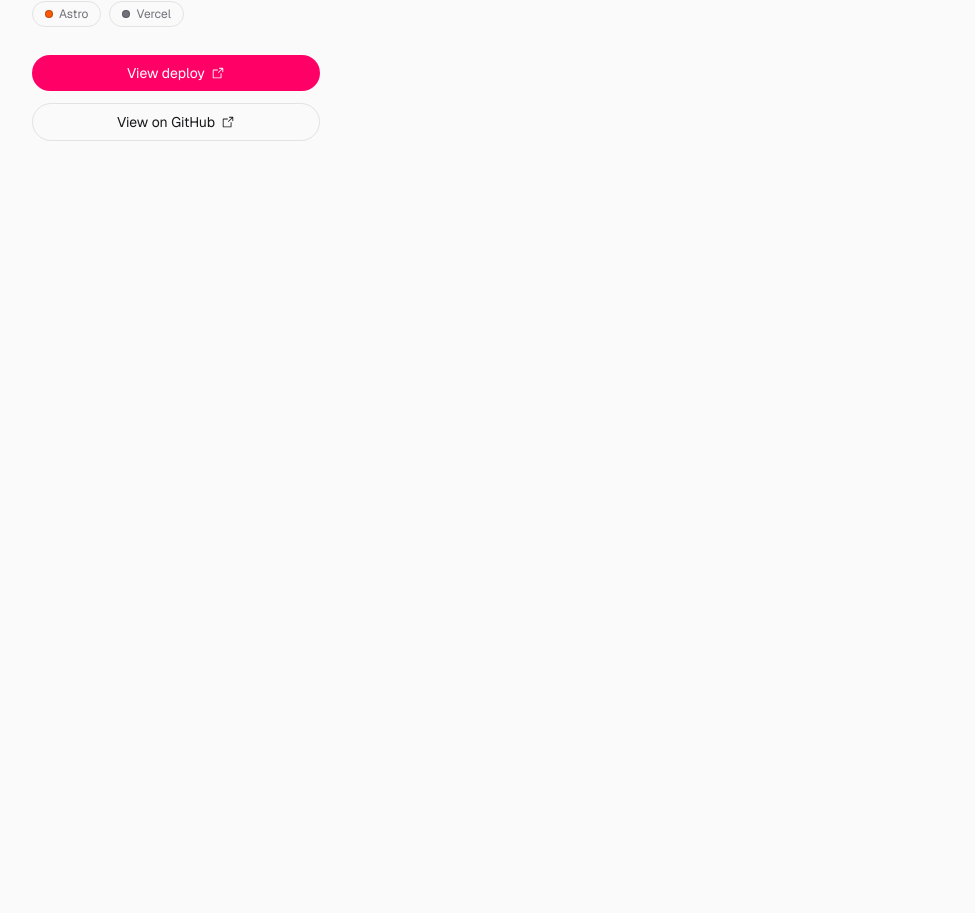
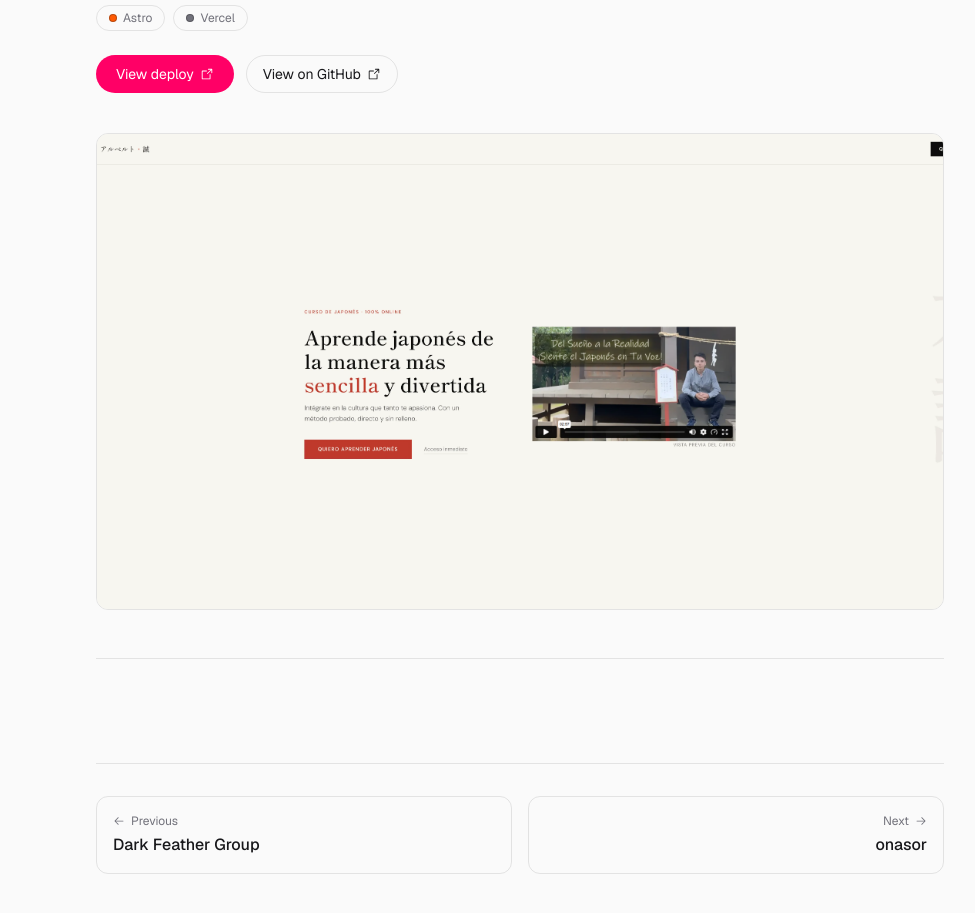
Before and after one commit to GonzaloRosano/grosano, a Next.js app: page /projects/aruberuto in a window 1280 px wide. Shown: the part 227-1140 px from the top of the page, without its empty margins (120-1095 px from the left). Before the commit the page ends 800 px from the top, so only its background shows below. Built offline with nearby package versions, Linux system fonts and the light colour scheme; no server answers.

Commit message:
feat: rediseña la página de proyecto con captura, navegación y README limpio

```diff
--- a/src/app/projects/[repo]/page.tsx
+++ b/src/app/projects/[repo]/page.tsx
@@ -1,14 +1,21 @@
 import type { Metadata } from "next";
+import Image from "next/image";
+import Link from "next/link";
 import { notFound } from "next/navigation";
 import ReactMarkdown from "react-markdown";
 import remarkGfm from "remark-gfm";
 import rehypeRaw from "rehype-raw";
-import { ArrowSquareOut } from "@phosphor-icons/react/dist/ssr";
+import {
+  ArrowLeft,
+  ArrowRight,
+  ArrowSquareOut,
+} from "@phosphor-icons/react/dist/ssr";
 import { BackLink } from "@/components/BackLink";
 import { ThemeToggle } from "@/components/ThemeToggle";
 import { LangToggle } from "@/components/LangToggle";
 import { PROJECTS } from "@/data/content";
 import { getProjectReadme } from "@/lib/github";
+import { cleanReadme } from "@/lib/readme";
 import { languageColor } from "@/lib/languageColors";
 
 const publicProjects = PROJECTS.filter((p) => p.isPublic);
@@ -26,6 +33,7 @@ export async function generateMetadata(
   return {
     title: `${project.name} · Gonzalo Rosano`,
     description: project.summary.en,
+    openGraph: project.image ? { images: [project.image] } : undefined,
   };
 }
 
@@ -39,9 +47,12 @@ export default async function ProjectPage(
   props: PageProps<"/projects/[repo]">
 ) {
   const { repo } = await props.params;
-  const project = publicProjects.find((p) => p.slug === repo);
+  const index = publicProjects.findIndex((p) => p.slug === repo);
+  if (index === -1) notFound();
 
-  if (!project) notFound();
+  const project = publicProjects[index];
+  const prev = publicProjects[(index - 1 + publicProjects.length) % publicProjects.length];
+  const next = publicProjects[(index + 1) % publicProjects.length];
 
   const [fetchedEn, fetchedEs] = await Promise.all([
     getProjectReadme(repo, "README.md"),
@@ -50,31 +61,43 @@ export default async function ProjectPage(
 
   // Si uno de los dos falla (ej. rate limit de la API en build time), mostramos
   // el otro igual en vez de dejar la seccion vacia para ese idioma.
-  const readmeEn = fetchedEn ?? fetchedEs;
-  const readmeEs = fetchedEs ?? fetchedEn;
+  const rawEn = fetchedEn ?? fetchedEs;
+  const rawEs = fetchedEs ?? fetchedEn;
+  const readmeEn = rawEn ? cleanReadme(rawEn) : null;
+  const readmeEs = rawEs ? cleanReadme(rawEs) : null;
+
+  const shot = project.image && (
+    <Image
+      src={project.image}
+      alt={project.name}
+      fill
+      priority
+      sizes="(min-width: 1024px) 896px, 100vw"
+      className="object-cover object-top"
+    />
+  );
 
   return (
     <>
       <ThemeToggle />
       <LangToggle />
 
-      <main className="mx-auto flex w-full max-w-5xl flex-col px-6 py-16">
+      <main className="mx-auto flex w-full max-w-4xl flex-col px-6 py-16">
         <BackLink />
 
-        <div className="mt-8 flex flex-col gap-12 lg:flex-row lg:items-start lg:gap-10">
-          <div className="flex flex-col gap-3 lg:sticky lg:top-16 lg:w-72 lg:shrink-0">
-            <h1 className="text-2xl font-semibold tracking-tight sm:text-3xl">
+        <header className="mt-10 flex flex-col gap-4">
+          <h1 className="text-4xl font-semibold tracking-tight sm:text-5xl">
             {project.name}
           </h1>
 
-            <p className="lang-en text-base text-muted">
+          <p className="lang-en max-w-2xl text-lg text-muted">
             {project.summary.en}
           </p>
-            <p className="lang-es text-base text-muted">
+          <p className="lang-es max-w-2xl text-lg text-muted">
             {project.summary.es}
           </p>
 
-            <ul className="mt-1 flex flex-wrap gap-2">
+          <ul className="flex flex-wrap gap-2">
             {project.stack.map((tech) => (
               <li
                 key={tech}
@@ -89,13 +112,13 @@ export default async function ProjectPage(
             ))}
           </ul>
 
-            <div className="mt-4 flex flex-col items-stretch gap-3 sm:flex-row sm:flex-wrap lg:flex-col">
+          <div className="mt-2 flex flex-wrap gap-3">
             {project.demo && (
               <a
                 href={project.demo}
                 target="_blank"
                 rel="noreferrer noopener"
-                  className="flex items-center justify-center gap-1.5 rounded-full bg-accent px-4 py-2 text-sm text-white transition-opacity duration-200 hover:opacity-90"
+                className="flex items-center justify-center gap-1.5 rounded-full bg-accent px-5 py-2 text-sm text-white transition-opacity duration-200 hover:opacity-90"
               >
                 <span className="lang-en">View deploy</span>
                 <span className="lang-es">Ver deploy</span>
@@ -113,9 +136,27 @@ export default async function ProjectPage(
               <ArrowSquareOut size={14} />
             </a>
           </div>
+        </header>
+
+        {shot && (
+          <div className="relative mt-10 aspect-[16/9] overflow-hidden rounded-xl border border-border">
+            {project.demo ? (
+              <a
+                href={project.demo}
+                target="_blank"
+                rel="noreferrer noopener"
+                aria-label={project.name}
+                className="absolute inset-0 block"
+              >
+                {shot}
+              </a>
+            ) : (
+              shot
+            )}
           </div>
+        )}
 
-          <div className="flex min-w-0 flex-1 flex-col border-t border-border pt-10 lg:border-t-0 lg:border-l lg:pt-0 lg:pl-10">
+        <div className="mt-12 min-w-0 border-t border-border pt-10">
           {readmeEn && (
             <div className={`lang-en ${markdownClassName}`}>
               <ReactMarkdown
@@ -137,7 +178,31 @@ export default async function ProjectPage(
             </div>
           )}
         </div>
-        </div>
+
+        <nav className="mt-16 grid gap-4 border-t border-border pt-8 sm:grid-cols-2">
+          <Link
+            href={`/projects/${prev.slug}`}
+            className="group flex flex-col gap-1 rounded-xl border border-border p-4 transition-colors duration-200 hover:border-accent"
+          >
+            <span className="flex items-center gap-1.5 text-xs text-muted">
+              <ArrowLeft size={12} />
+              <span className="lang-en">Previous</span>
+              <span className="lang-es">Anterior</span>
+            </span>
+            <span className="font-medium">{prev.name}</span>
+          </Link>
+          <Link
+            href={`/projects/${next.slug}`}
+            className="group flex flex-col items-end gap-1 rounded-xl border border-border p-4 text-right transition-colors duration-200 hover:border-accent"
+          >
+            <span className="flex items-center gap-1.5 text-xs text-muted">
+              <span className="lang-en">Next</span>
+              <span className="lang-es">Siguiente</span>
+              <ArrowRight size={12} />
+            </span>
+            <span className="font-medium">{next.name}</span>
+          </Link>
+        </nav>
       </main>
     </>
   );
--- /dev/null
+++ b/src/lib/readme.ts
@@ -0,0 +1,19 @@
+// El README de cada repo trae su propio titulo, captura y enlace de idioma.
+// La pagina del proyecto ya muestra eso con datos curados, asi que se quita
+// para no repetirlo.
+const DEV_SECTIONS =
+  /^##\s+(getting started|structure|status|deploy|primeros pasos|estructura|estado|despliegue)\b/i;
+
+export function cleanReadme(markdown: string): string {
+  return markdown
+    .split(/^(?=## )/m)
+    .filter((section) => !DEV_SECTIONS.test(section))
+    .join("")
+    .replace(/^\s*<div align="center">[\s\S]*?<\/div>\s*/i, "")
+    .replace(/^\s*#\s+.*\r?\n/, "")
+    .replace(/^.*Read this in \[.*\r?\n/gim, "")
+    .replace(/^.*Leelo en \[.*\r?\n/gim, "")
+    .replace(/^!\[Screenshot\]\([^)]*\)\s*\r?\n/gim, "")
+    .replace(/^\s*---\s*\r?\n/, "")
+    .trim();
+}
```
Lines whose indentation alone changed are shown as unchanged.
